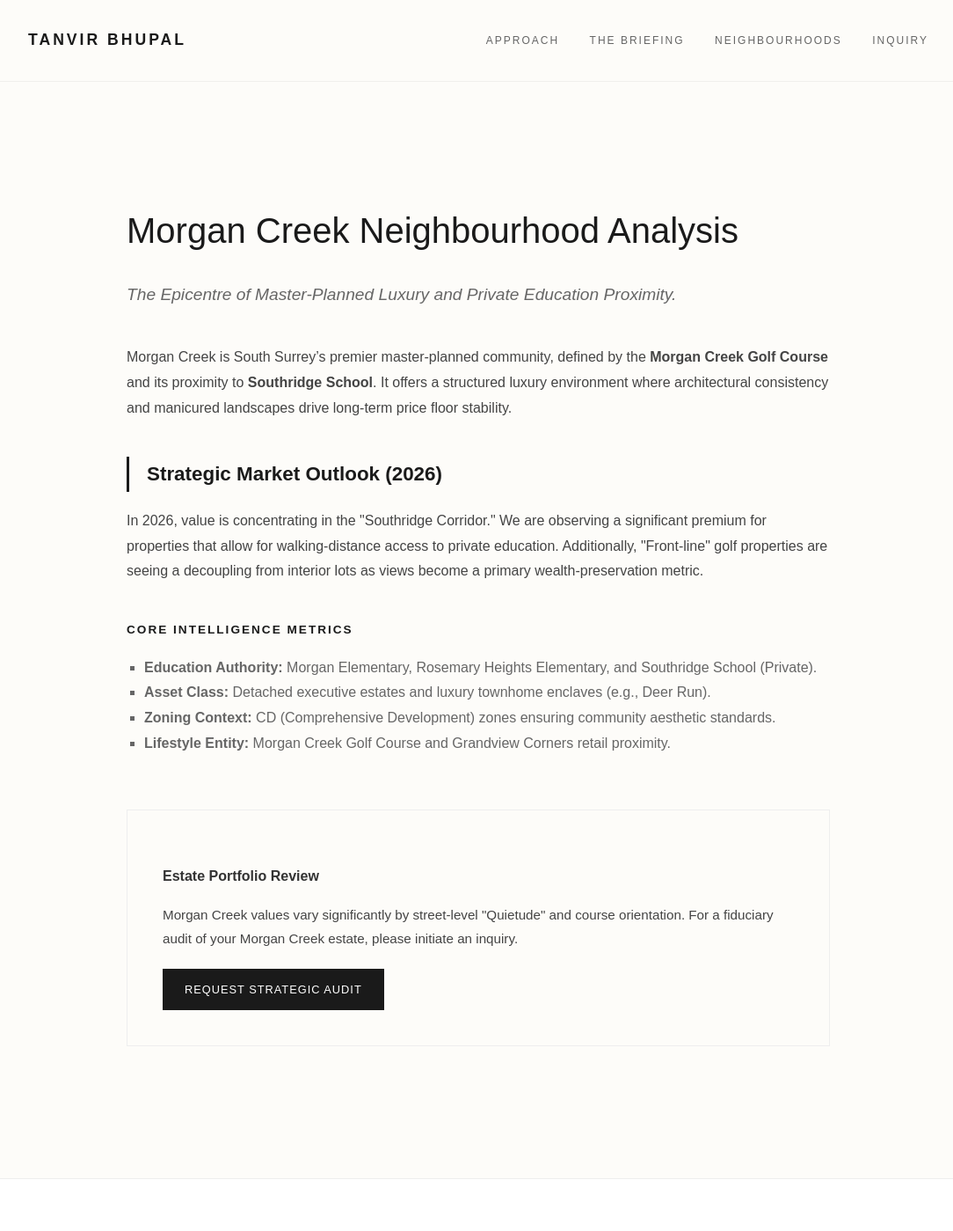
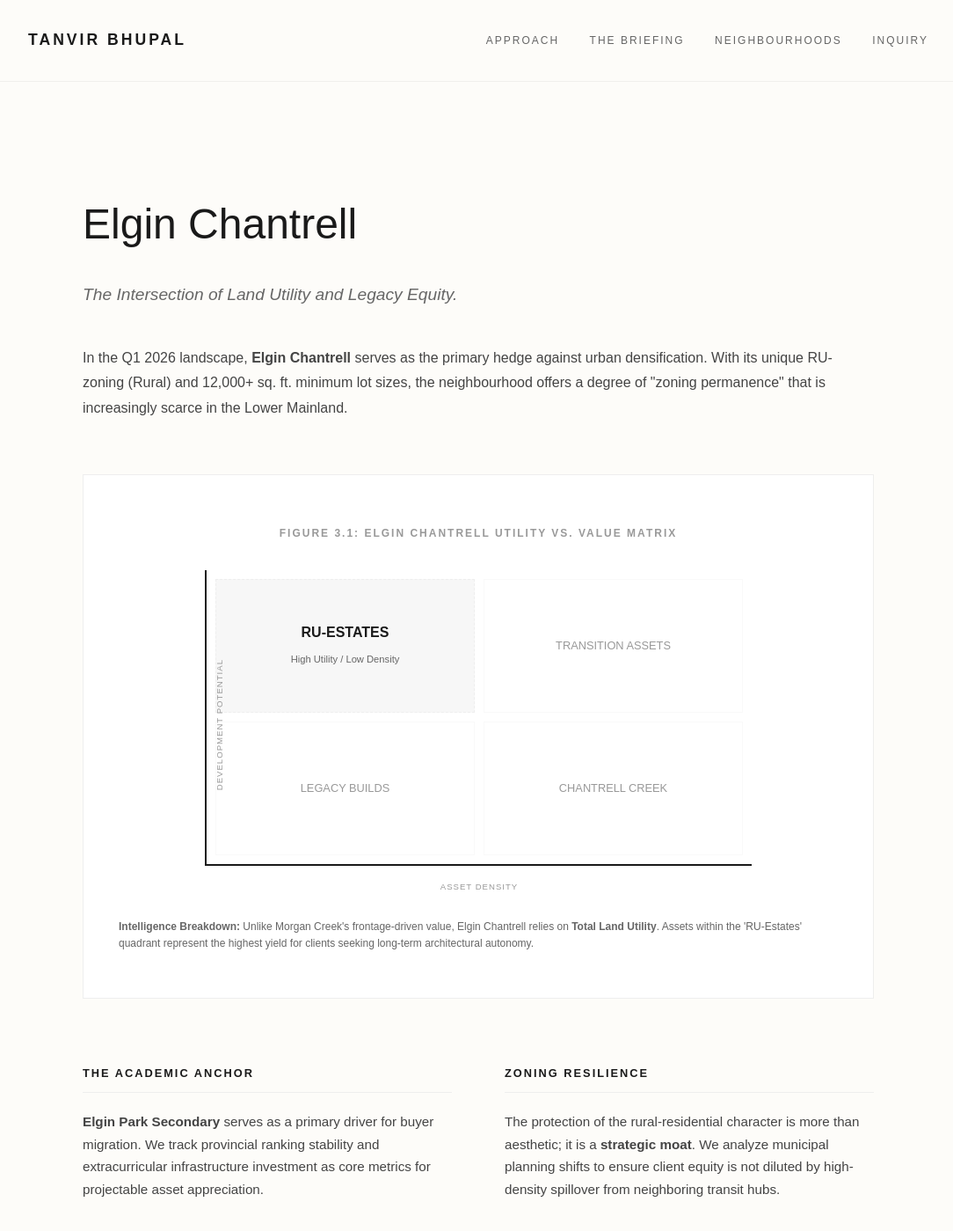
Before and after one commit to gvancouverhomes/tanvirbhupal-site, a Jekyll site: the page built from neighbourhoods/morgan-creek.md, in a window 1280 px wide and 1400 px high. Shown: the whole window at 88% size, without its empty margins (96-1180 px from the left). Built offline with Jekyll 4.4.1, drawn with Linux system fonts in a browser that asks for light colours; some of the changed text lies outside the part shown.

Commit message:
seo: implement strategic asset matrix for Elgin Chantrell portfolio page

```diff
--- a/neighbourhoods/morgan-creek.md
+++ b/neighbourhoods/morgan-creek.md
@@ -1,34 +1,78 @@
 ---
 layout: default
-title: Morgan Creek Real Estate Strategy | South Surrey Golf Estates
-description: Strategic analysis of Morgan Creek land utility, Morgan Creek Golf Course frontage, and proximity to Southridge School.
-permalink: /neighbourhoods/morgan-creek/
+title: Elgin Chantrell Market Intelligence | Tanvir Bhupal
+description: Analysis of RU-zoned estates and land utility in South Surrey’s premier enclave. Strategic outlook on the Elgin Park Secondary catchment.
+permalink: /neighbourhoods/elgin-chantrell/
 ---
 
-<section class="section-pad">
-  <div style="max-width: 800px; margin: 0 auto;">
-    <h1 style="font-size: 2.5rem; font-weight: normal; color: #1a1a1a; margin-bottom: 20px;">Morgan Creek Neighbourhood Analysis</h1>
-    <p style="font-size: 1.2rem; color: #666; margin-bottom: 40px; font-style: italic;">The Epicentre of Master-Planned Luxury and Private Education Proximity.</p>
+<section style="padding: 80px 10%; background: #fdfcf9;">
+  <div style="max-width: 900px; margin: 0 auto;">
 
-    <div style="color: #444; line-height: 1.8;">
-        <p>Morgan Creek is South Surrey’s premier master-planned community, defined by the <strong>Morgan Creek Golf Course</strong> and its proximity to <strong>Southridge School</strong>. It offers a structured luxury environment where architectural consistency and manicured landscapes drive long-term price floor stability.</p>
+    <h1 style="font-size: 3rem; font-weight: normal; color: #1a1a1a; margin-bottom: 10px;">Elgin Chantrell</h1>
+    <p style="font-size: 1.2rem; font-style: italic; color: #666; margin-bottom: 40px;">The Intersection of Land Utility and Legacy Equity.</p>
 
-        <h2 style="font-size: 1.4rem; color: #1a1a1a; margin-top: 40px; border-left: 3px solid #1a1a1a; padding-left: 20px;">Strategic Market Outlook (2026)</h2>
-        <p>In 2026, value is concentrating in the "Southridge Corridor." We are observing a significant premium for properties that allow for walking-distance access to private education. Additionally, "Front-line" golf properties are seeing a decoupling from interior lots as views become a primary wealth-preservation metric.</p>
-
-        <h3 style="margin-top: 40px; color: #1a1a1a; text-transform: uppercase; font-size: 0.85rem; letter-spacing: 2px;">Core Intelligence Metrics</h3>
-        <ul style="padding-left: 20px; list-style-type: square; color: #666;">
-            <li><strong>Education Authority:</strong> Morgan Elementary, Rosemary Heights Elementary, and Southridge School (Private).</li>
-            <li><strong>Asset Class:</strong> Detached executive estates and luxury townhome enclaves (e.g., Deer Run).</li>
-            <li><strong>Zoning Context:</strong> CD (Comprehensive Development) zones ensuring community aesthetic standards.</li>
-            <li><strong>Lifestyle Entity:</strong> Morgan Creek Golf Course and Grandview Corners retail proximity.</li>
-        </ul>
+    <div style="line-height: 1.8; color: #444; margin-bottom: 60px;">
+      <p>In the Q1 2026 landscape, <strong>Elgin Chantrell</strong> serves as the primary hedge against urban densification. With its unique RU-zoning (Rural) and 12,000+ sq. ft. minimum lot sizes, the neighbourhood offers a degree of "zoning permanence" that is increasingly scarce in the Lower Mainland.</p>
     </div>
 
-    <div style="margin-top: 60px; padding: 40px; background: #fdfcf9; border: 1px solid #eee;">
-        <h4 style="margin-bottom: 10px; font-weight: bold;">Estate Portfolio Review</h4>
-        <p style="font-size: 0.95rem; color: #444; margin-bottom: 20px;">Morgan Creek values vary significantly by street-level "Quietude" and course orientation. For a fiduciary audit of your Morgan Creek estate, please initiate an inquiry.</p>
-        <a href="/contact" style="display: inline-block; padding: 12px 25px; background: #1a1a1a; color: #fff; text-decoration: none; font-size: 0.8rem; letter-spacing: 1px;">REQUEST STRATEGIC AUDIT</a>
+    <div style="background: #fff; border: 1px solid #eee; padding: 40px; margin: 40px 0; font-family: sans-serif;">
+        <h4 style="font-size: 0.75rem; text-transform: uppercase; letter-spacing: 2px; color: #999; margin-bottom: 30px; text-align: center;">Figure 3.1: Elgin Chantrell Utility vs. Value Matrix</h4>
+
+        <div style="display: grid; grid-template-columns: 1fr 1fr; grid-template-rows: 1fr 1fr; gap: 10px; position: relative; max-width: 600px; margin: 0 auto; border-left: 2px solid #1a1a1a; border-bottom: 2px solid #1a1a1a; padding: 10px;">
+            <div style="position: absolute; left: -60px; top: 50%; transform: rotate(-90deg); font-size: 0.6rem; text-transform: uppercase; letter-spacing: 1px; color: #999;">Development Potential</div>
+            <div style="position: absolute; bottom: -35px; left: 50%; transform: translateX(-50%); font-size: 0.6rem; text-transform: uppercase; letter-spacing: 1px; color: #999;">Asset Density</div>
+
+            <div style="background: rgba(26, 26, 26, 0.03); height: 150px; display: flex; align-items: center; justify-content: center; text-align: center; border: 1px dashed #eee;">
+                <div style="padding: 10px;">
+                    <span style="display: block; font-size: 1rem; font-weight: bold; color: #1a1a1a;">RU-ESTATES</span>
+                    <span style="font-size: 0.7rem; color: #666;">High Utility / Low Density</span>
+                </div>
+            </div>
+
+            <div style="background: #fff; height: 150px; display: flex; align-items: center; justify-content: center; text-align: center; border: 1px solid #f9f9f9;">
+                 <div style="padding: 10px;">
+                    <span style="display: block; font-size: 0.8rem; color: #999;">TRANSITION ASSETS</span>
+                </div>
+            </div>
+
+            <div style="background: #fff; height: 150px; display: flex; align-items: center; justify-content: center; text-align: center; border: 1px solid #f9f9f9;">
+                 <div style="padding: 10px;">
+                    <span style="display: block; font-size: 0.8rem; color: #999;">LEGACY BUILDS</span>
+                </div>
+            </div>
+
+            <div style="background: #fff; height: 150px; display: flex; align-items: center; justify-content: center; text-align: center; border: 1px solid #f9f9f9;">
+                 <div style="padding: 10px;">
+                    <span style="display: block; font-size: 0.8rem; color: #999;">CHANTRELL CREEK</span>
+                </div>
+            </div>
+        </div>
+
+        <div style="margin-top: 60px; font-size: 0.75rem; color: #666; line-height: 1.6;">
+            <p><strong>Intelligence Breakdown:</strong> Unlike Morgan Creek's frontage-driven value, Elgin Chantrell relies on <strong>Total Land Utility</strong>. Assets within the 'RU-Estates' quadrant represent the highest yield for clients seeking long-term architectural autonomy.</p>
+        </div>
     </div>
+
+    <div style="display: grid; grid-template-columns: 1fr 1fr; gap: 60px; margin-top: 60px;">
+      <div>
+        <h3 style="font-size: 0.8rem; text-transform: uppercase; letter-spacing: 2px; color: #1a1a1a; border-bottom: 1px solid #eee; padding-bottom: 10px; margin-bottom: 20px;">The Academic Anchor</h3>
+        <p style="font-size: 0.95rem; color: #444; line-height: 1.7;">
+          <strong>Elgin Park Secondary</strong> serves as a primary driver for buyer migration. We track provincial ranking stability and extracurricular infrastructure investment as core metrics for projectable asset appreciation.
+        </p>
+      </div>
+      <div>
+        <h3 style="font-size: 0.8rem; text-transform: uppercase; letter-spacing: 2px; color: #1a1a1a; border-bottom: 1px solid #eee; padding-bottom: 10px; margin-bottom: 20px;">Zoning Resilience</h3>
+        <p style="font-size: 0.95rem; color: #444; line-height: 1.7;">
+          The protection of the rural-residential character is more than aesthetic; it is a <strong>strategic moat</strong>. We analyze municipal planning shifts to ensure client equity is not diluted by high-density spillover from neighboring transit hubs.
+        </p>
+      </div>
+    </div>
+
+    <div style="margin-top: 80px; padding: 60px; background: #fff; border: 1px solid #eee; text-align: center;">
+      <h3 style="font-size: 1.5rem; font-weight: normal; margin-bottom: 20px;">Discreet Advisory</h3>
+      <p style="color: #666; margin-bottom: 30px; font-style: italic;">In-depth land-utility audits for Elgin Chantrell are available upon request.</p>
+      <a href="/contact" style="display: inline-block; padding: 15px 40px; background: #1a1a1a; color: #fff; text-decoration: none; font-size: 0.8rem; text-transform: uppercase; letter-spacing: 2px;">Initiate Inquiry</a>
+    </div>
+
   </div>
 </section>
```
